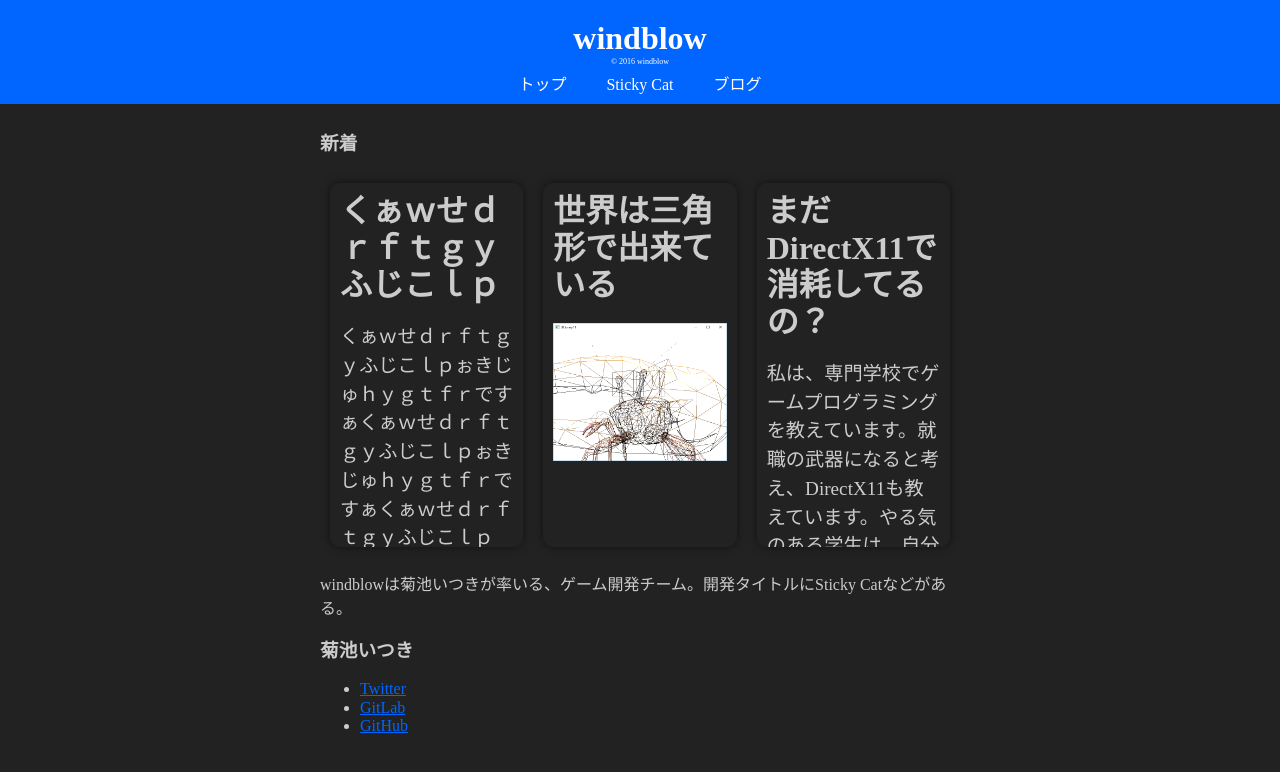
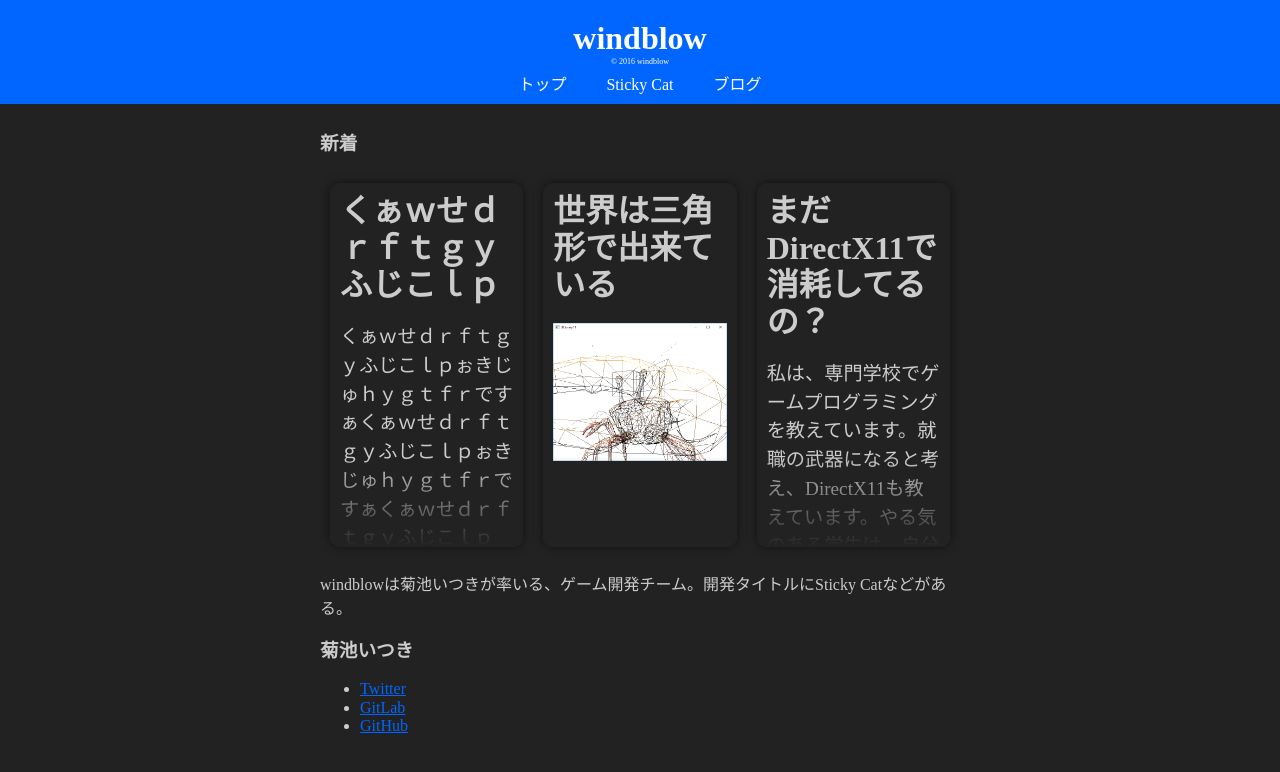
Before and after one commit to itukikikuti/windblow.net, a Jekyll site: the page built from index.html, in a window 1280 px wide. Shown: the top 772 px of the page. Built offline with Jekyll 4.4.1, drawn with Linux system fonts in a browser that asks for light colours.

Commit message:
Update style.css

```diff
--- a/assets/style.css
+++ b/assets/style.css
@@ -80,6 +80,7 @@ article time {
 }
 .post {
     width: 30%;
+    position: relative;
     overflow: hidden;
     padding: 10px;
     margin: 10px;
@@ -88,6 +89,13 @@ article time {
 }
 .post::after {
     content: "";
+    position: absolute;
+    bottom: 0;
+    left: 0;
+    z-index: 2;
+    width: 100%;
+    height: 25%;
+    background: linear-gradient(transparent, var(--background-color));
 }
 .post > a {
     text-decoration: none;
```
